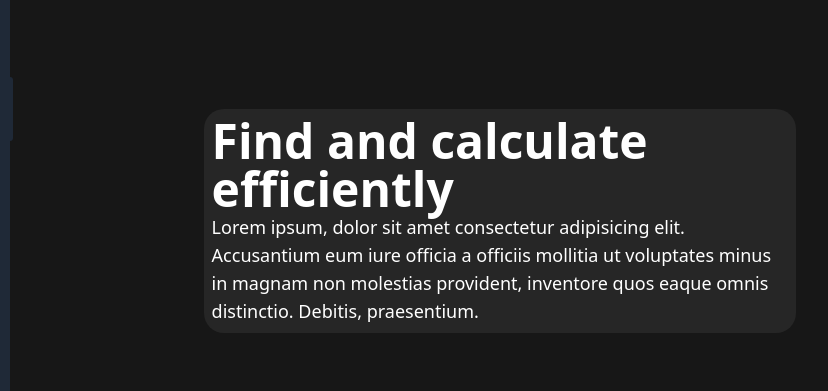
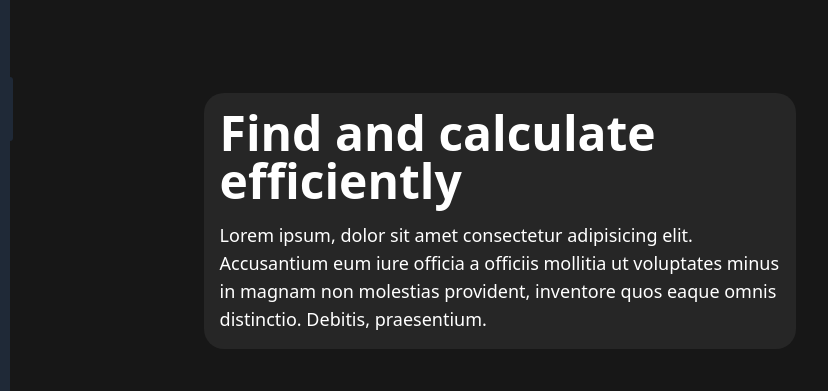
Before and after one commit to REyyyy43/DollarsHub, a website: page Frontend/views/Home/index.html in a window 1280 px wide. Shown: the part 979-1370 px from the top of the page, 452-1280 px from the left. Drawn offline with nearby package versions, Linux system fonts and the light colour scheme; no server answers.

Commit message:
tree commit

```diff
--- a/Frontend/views/Home/index.html
+++ b/Frontend/views/Home/index.html
@@ -40,9 +40,9 @@
         </div>
         <div class="mt-[0px] p-8 flex h-fit w-full flex-col gap-m ml-[0px] desktop:ml-m mobile:gap-[0px] tablet:mt-[56px] noH5:justify-between desktop:w-2/5">
             <div class="text-lg rounded-[20px] bg-neutral-800 p-2 p-m mobile:flex-1 mobile:bg-transparent mobile:p-[0px] mobile:text-center tablet:p-xl  desktop:flex desktop:flex-col desktop:gap-m desktop:py-[20px] desktop:pt-[12px]">
-                <h2 class="font-extrabold text-5xl">Find and calculate efficiently</h2>
+                <h2 class="font-extrabold p-2 text-5xl">Find and calculate efficiently</h2>
                 <div class="flex items-center">
-                    <p>Lorem ipsum, dolor sit amet consectetur adipisicing elit. Accusantium eum iure officia a officiis mollitia ut voluptates minus in magnam non molestias provident, inventore quos eaque omnis distinctio. Debitis, praesentium.</p>
+                    <p class="p-2">Lorem ipsum, dolor sit amet consectetur adipisicing elit. Accusantium eum iure officia a officiis mollitia ut voluptates minus in magnam non molestias provident, inventore quos eaque omnis distinctio. Debitis, praesentium.</p>
                 </div>
             </div>
         </div>
```
